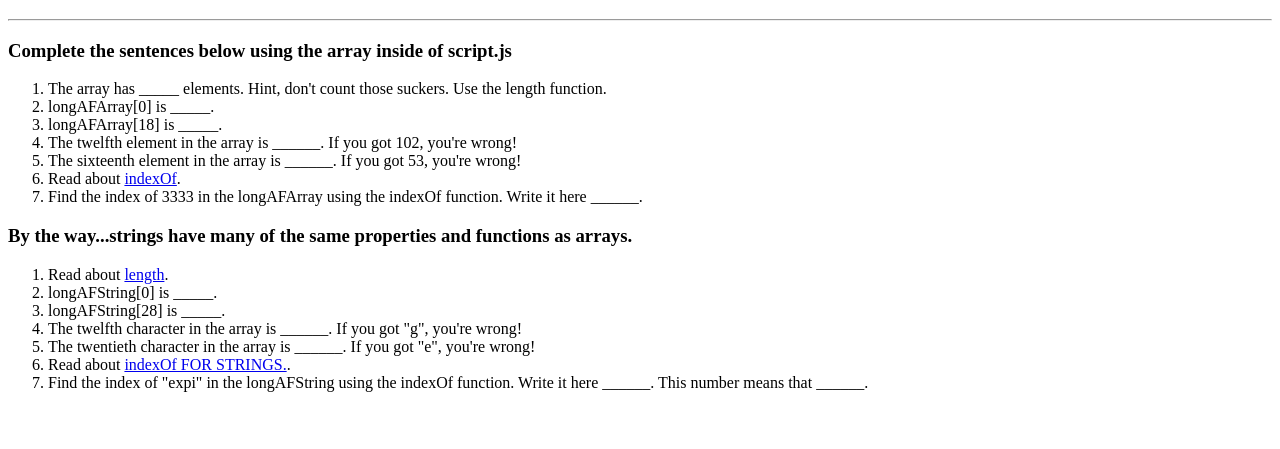
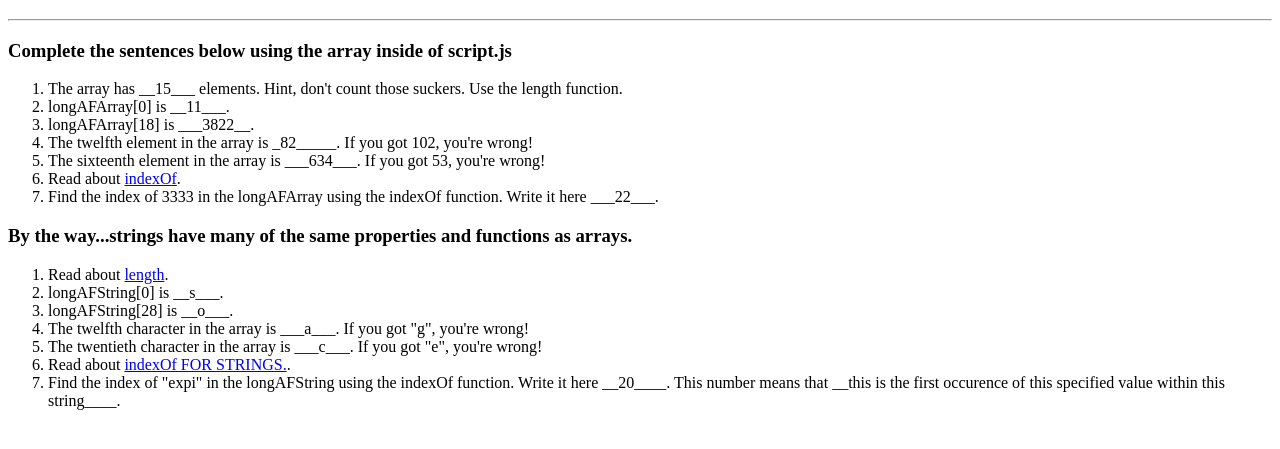
Before and after one commit to codebug-tech/week-7-B, a plain HTML site: page index.html in a window 1280 px wide. Shown: the part 61-510 px from the top of the page. Drawn offline with Linux system fonts and the light colour scheme.

Commit message:
JSchanges

```diff
--- a/index.html
+++ b/index.html
@@ -10,28 +10,28 @@
     <hr>
     <h3>Complete the sentences below using the array inside of script.js</h3>
     <ol>
-      <li>The array has _____ elements. Hint, don't count those suckers. Use the length function.</li>
-      <li>longAFArray[0] is _____.</li>
-      <li>longAFArray[18] is _____.</li>
-      <li>The twelfth element in the array is ______. If you got 102, you're wrong!</li>
-      <li>The sixteenth element in the array is ______. If you got 53, you're wrong!</li>
+      <li>The array has __15___ elements. Hint, don't count those suckers. Use the length function.</li>
+      <li>longAFArray[0] is __11___.</li>
+      <li>longAFArray[18] is ___3822__.</li>
+      <li>The twelfth element in the array is _82_____. If you got 102, you're wrong!</li>
+      <li>The sixteenth element in the array is ___634___. If you got 53, you're wrong!</li>
       <li>
         Read about <a href="https://www.w3schools.com/jsref/jsref_indexof_array.asp" target="_blank">indexOf</a>.
       </li>
-      <li>Find the index of 3333 in the longAFArray using the indexOf function. Write it here ______.</li>
+      <li>Find the index of 3333 in the longAFArray using the indexOf function. Write it here ___22___.</li>
     </ol>
 
     <h3>By the way...strings have many of the same properties and functions as arrays.</h3>
     <ol>
       <li>Read about <a href="https://www.w3schools.com/jsref/jsref_length_string.asp" target="_blank">length</a>.</li>
-      <li>longAFString[0] is _____.</li>
-      <li>longAFString[28] is _____.</li>
-      <li>The twelfth character in the array is ______. If you got "g", you're wrong!</li>
-      <li>The twentieth character in the array is ______. If you got "e", you're wrong!</li>
+      <li>longAFString[0] is __s___.</li>
+      <li>longAFString[28] is __o___.</li>
+      <li>The twelfth character in the array is ___a___. If you got "g", you're wrong!</li>
+      <li>The twentieth character in the array is ___c___. If you got "e", you're wrong!</li>
       <li>
         Read about <a href="https://www.w3schools.com/jsref/jsref_indexof.asp" target="_blank">indexOf FOR STRINGS.</a>.
       </li>
-      <li>Find the index of "expi" in the longAFString using the indexOf function. Write it here ______. This number means that ______.</li>
+      <li>Find the index of "expi" in the longAFString using the indexOf function. Write it here __20____. This number means that __this is the first occurence of this specified value within this string____.</li>
     </ol>
   </div>
 </body>
```
Also changed, not shown: script.js (+11 -7 lines).
